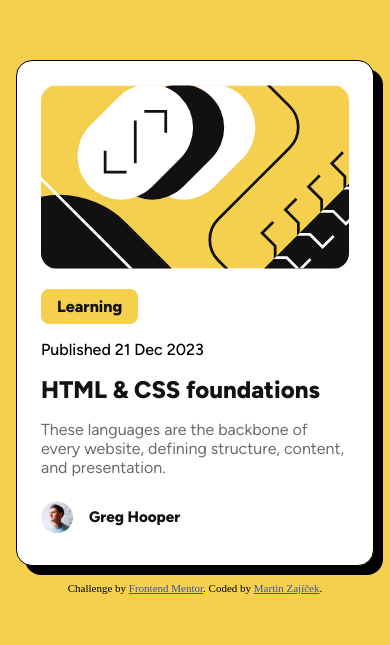
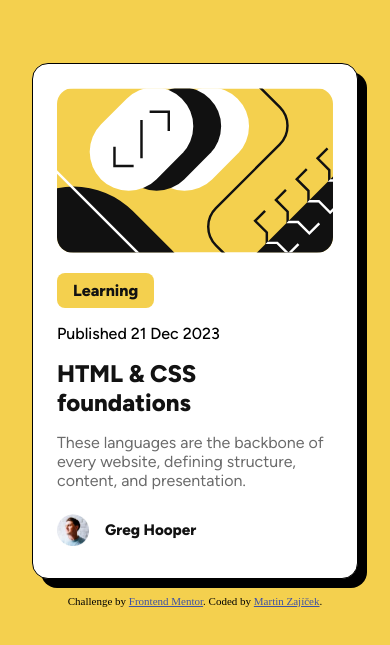
Before and after one commit to matus10/FrontEndMentor-Blog_Cards, a plain HTML site: page index.html in a window 390 px wide. Shown: the part 103-748 px from the top of the page. Drawn offline with Linux system fonts and the light colour scheme.

Commit message:
Update blog_card.css

```diff
--- a/blog_card.css
+++ b/blog_card.css
@@ -107,7 +107,7 @@ html, body {
 
     html,body {
         padding:0;
-        margin:0.5rem;
+        margin:1rem;
     }
 
     .menu {
```
